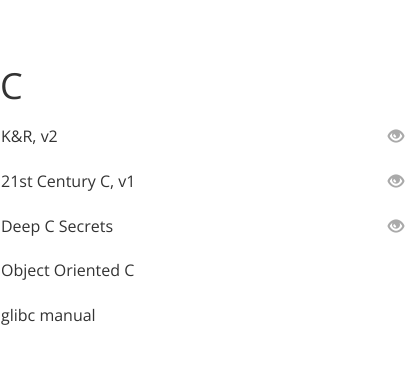
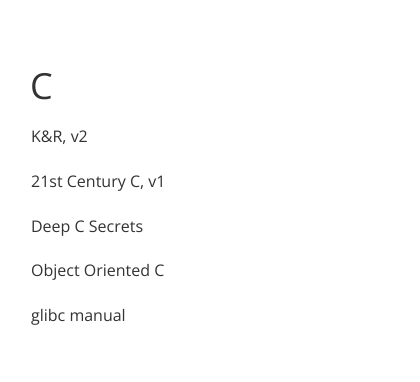
Before and after one commit to asarode/pdf-list-redesign, a plain HTML site: page index.html in a window 390 px wide. Shown: the part 158-540 px from the top of the page, 420 px wide, since content can reach past the window. Drawn offline with nearby package versions, Linux system fonts and the light colour scheme.

Commit message:
Add some responsivity

```diff
--- a/index.html
+++ b/index.html
@@ -9,7 +9,7 @@
 	<body>
 		<div class="container">
 			<div class="row">
-				<div class="col-xs-6">
+				<div class="col-xs-12 col-sm-6">
 					<section class="row">
 						<div class="row">
 							<div class="col-xs-12">
--- a/styles.css
+++ b/styles.css
@@ -1,5 +1,6 @@
 body {
 	font-family: 'Open Sans', sans-serif;
+
 }
 
 h1 {
@@ -47,7 +48,6 @@
 	padding-right: 45px;
 	color: #333;
 	transition: all 250ms ease;
-
 }
 
 .list-book li a:first-child:hover {
@@ -61,7 +61,7 @@
 	color: #777;
 }
 
-.list-book .button-preview {
+.button-preview {
 	/*margin-left: 15px;*/
 	display: inline-block;
 	position: absolute;
@@ -73,7 +73,7 @@
 
 }
 
-.list-book .button-preview:hover {
+.button-preview:hover {
 	color: #333;
 	transition: all 250ms ease;
 }
@@ -83,3 +83,33 @@
 	position: fixed;
 	top: 30px;
 }
+
+@media screen and (max-width: 1000px) {
+	.img-preview {
+		width: 220px;
+	}
+
+	.list-book li {
+		width: 340px;
+	}
+}
+
+@media screen and (max-width: 780px) {
+	.button-preview {
+		display: none;
+	}
+
+	.img-preview {
+		display: none !important;
+	}
+
+	.list-book li {
+		display: block;
+		width: 100%;
+	}
+
+	body {
+		padding: 0 30px;
+	}
+
+}
```
